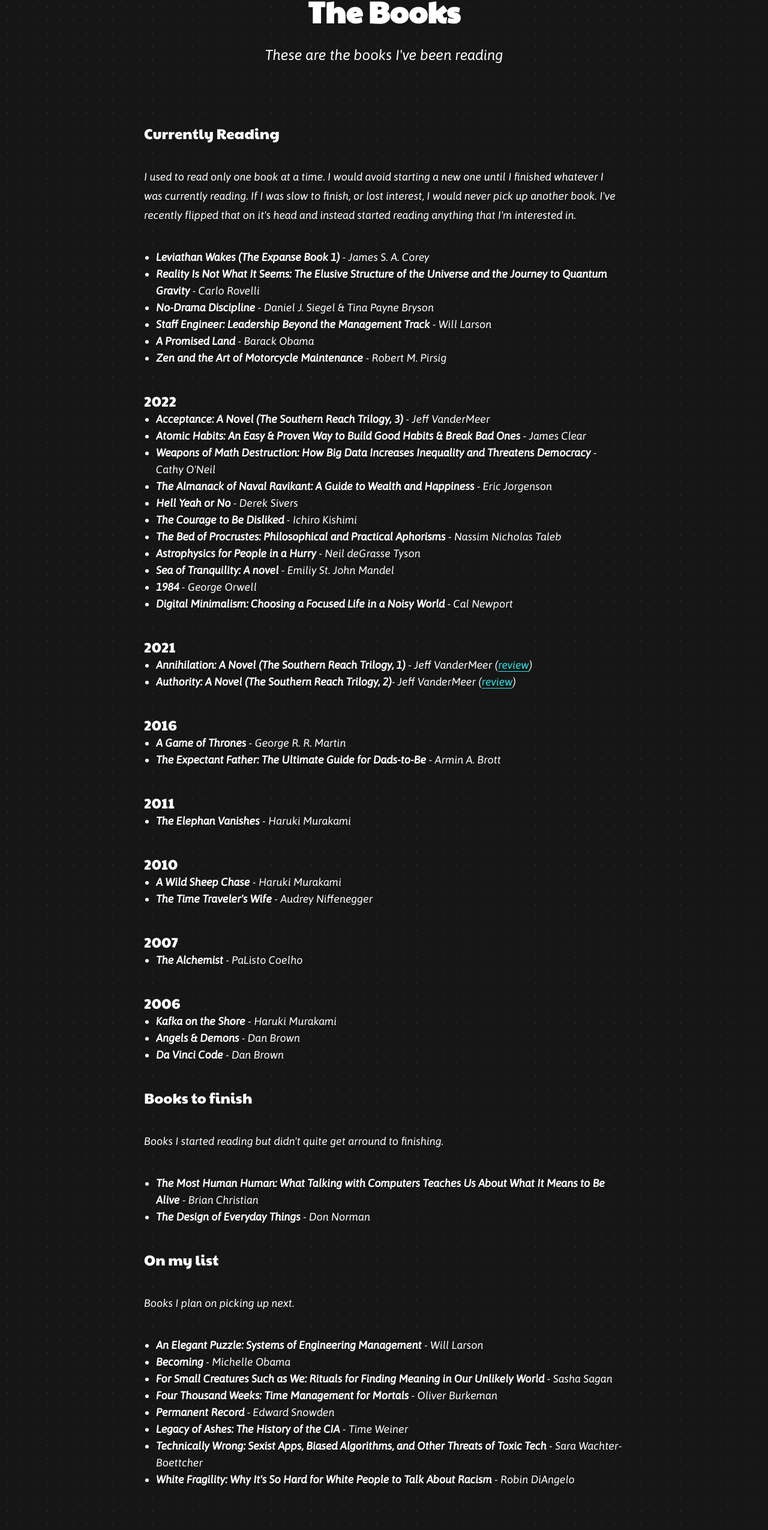
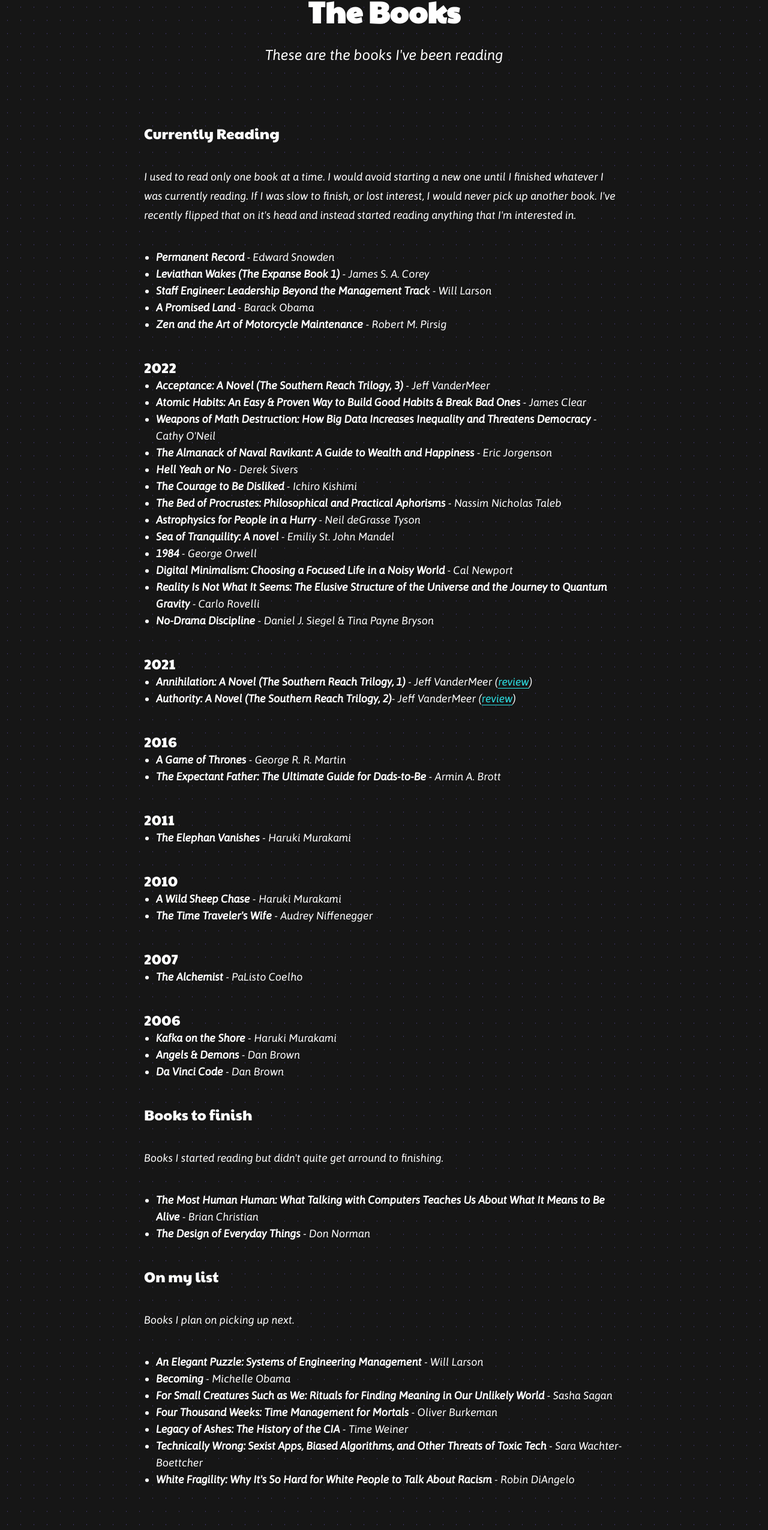
Before and after one commit to gjunkie/freddiecarthy, a Next.js app: page /reading in a window 1280 px wide. Shown: the part 205-2756 px from the top of the page at 60% size. Built offline with nearby package versions, Linux system fonts and the light colour scheme.

Commit message:
update reading page

```diff
--- a/pages/reading/index.tsx
+++ b/pages/reading/index.tsx
@@ -17,9 +17,8 @@ const Reading = () => (
     <Heading>Currently Reading</Heading>
     <p>I used to read only one book at a time. I would avoid starting a new one until I finished whatever I was currently reading. If I was slow to finish, or lost interest, I would never pick up another book. I&apos;ve recently flipped that on it&apos;s head and instead started reading anything that I&apos;m interested in.</p>
     <List>
+      <li><strong>Permanent Record</strong> - Edward Snowden</li>
       <li><strong>Leviathan Wakes (The Expanse Book 1)</strong> - James S. A. Corey</li>
-      <li><strong>Reality Is Not What It Seems: The Elusive Structure of the Universe and the Journey to Quantum Gravity</strong> - Carlo Rovelli</li>
-      <li><strong>No-Drama Discipline</strong> - Daniel J. Siegel &amp; Tina Payne Bryson</li>
       <li><strong>Staff Engineer: Leadership Beyond the Management Track</strong> - Will Larson</li>
       <li><strong>A Promised Land</strong> - Barack Obama</li>
       <li><strong>Zen and the Art of Motorcycle Maintenance</strong> - Robert M. Pirsig</li>
@@ -38,6 +37,8 @@ const Reading = () => (
       <li><strong>Sea of Tranquility: A novel</strong> - Emiliy St. John Mandel</li>
       <li><strong>1984</strong> - George Orwell</li>
       <li><strong>Digital Minimalism: Choosing a Focused Life in a Noisy World</strong> - Cal Newport</li>
+      <li><strong>Reality Is Not What It Seems: The Elusive Structure of the Universe and the Journey to Quantum Gravity</strong> - Carlo Rovelli</li>
+      <li><strong>No-Drama Discipline</strong> - Daniel J. Siegel &amp; Tina Payne Bryson</li>
     </List>
 
     <Heading>2021</Heading>
@@ -89,7 +90,6 @@ const Reading = () => (
       <li><strong>Becoming</strong> - Michelle Obama</li>
       <li><strong>For Small Creatures Such as We: Rituals for Finding Meaning in Our Unlikely World</strong> - Sasha Sagan</li>
       <li><strong>Four Thousand Weeks: Time Management for Mortals</strong> - Oliver Burkeman</li>
-      <li><strong>Permanent Record</strong> - Edward Snowden</li>
       <li><strong>Legacy of Ashes: The History of the CIA</strong> - Time Weiner</li>
       <li><strong>Technically Wrong: Sexist Apps, Biased Algorithms, and Other Threats of Toxic Tech</strong> - Sara Wachter-Boettcher</li>
       <li><strong>White Fragility: Why It&apos;s So Hard for White People to Talk About Racism</strong> - Robin DiAngelo</li>
```
